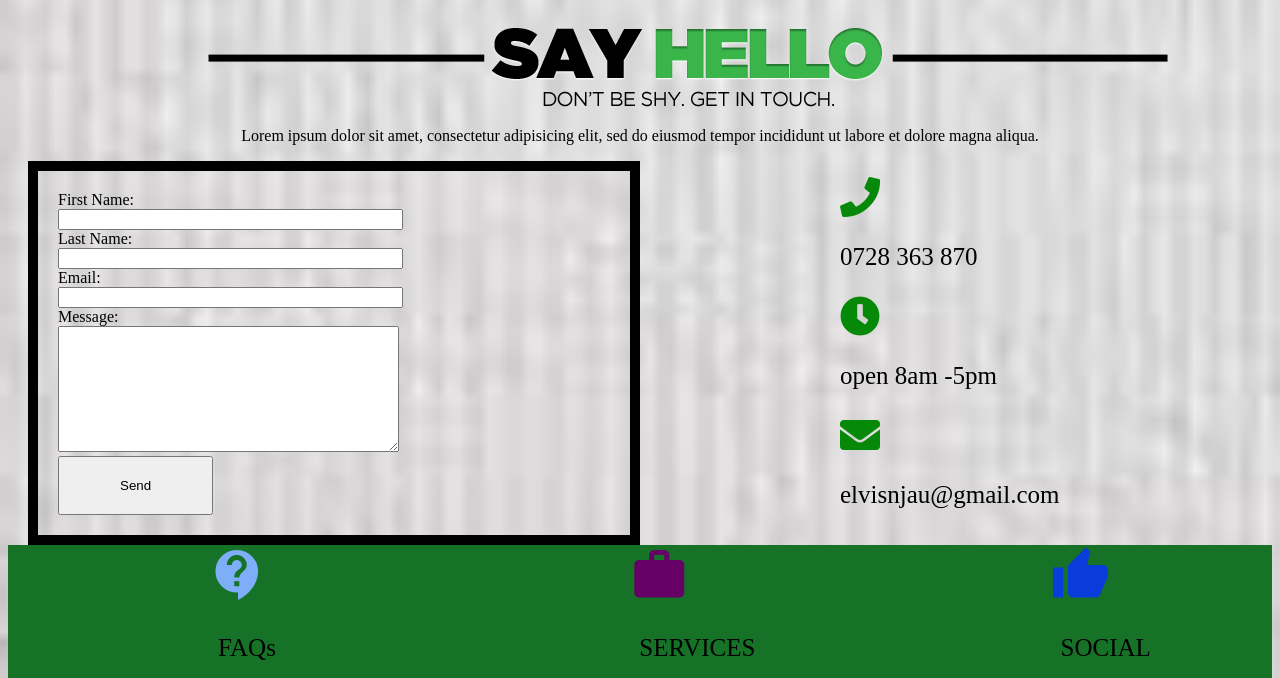
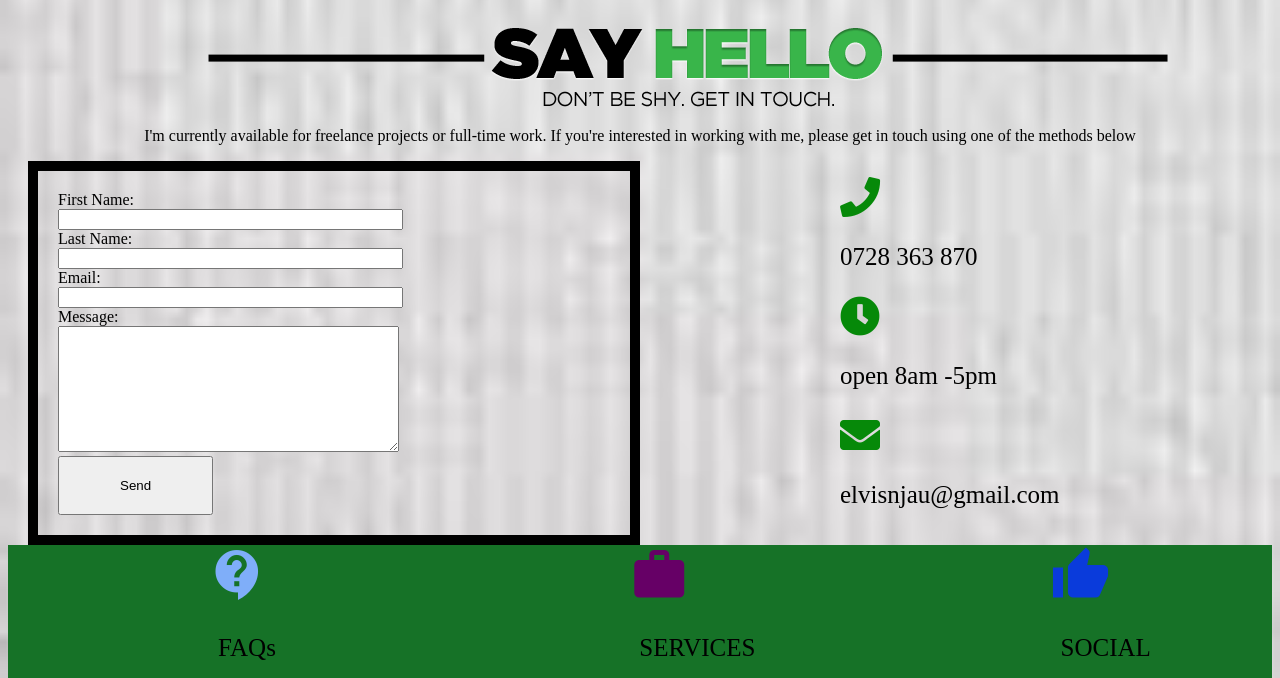
Before and after one commit to elvis2121/my_portfolio, a plain HTML site: page home.html in a window 1280 px wide. Shown: the part 1460-2138 px from the top of the page. Drawn offline with Linux system fonts and the light colour scheme.

```diff
--- a/home.html
+++ b/home.html
@@ -81,7 +81,7 @@
       <img src="hello.png">
     </div>
     <div class="working_hours">
-      <p>Lorem ipsum dolor sit amet, consectetur adipisicing elit, sed do eiusmod tempor incididunt ut labore et dolore magna aliqua.</p>
+      <p>I'm currently available for freelance projects or full-time work. If you're interested in working with me, please get in touch using one of the methods below</p>
 
     </div>
     <div class="flex_container3">
```
